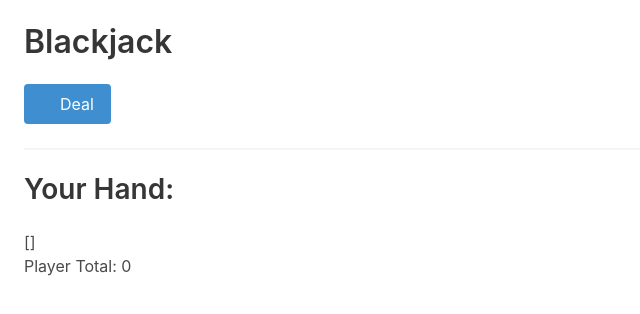
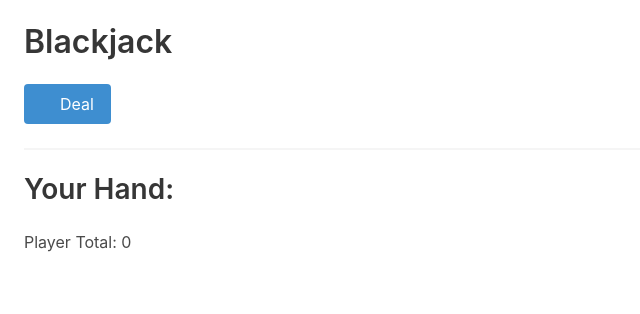
Before and after one commit to cdterry87/Blackack, a Vue app: page / in a window 1280 px wide. Shown: the top 314 px of the page, without its empty margins (0-640 px from the left). Built offline with nearby package versions, Linux system fonts and the light colour scheme; some icons are missing.

Commit message:
Added debug mode

```diff
--- a/src/App.vue
+++ b/src/App.vue
@@ -44,7 +44,7 @@
             <div class="columns is-multiline is-mobile">
                 <Card :card="card" v-for="(card, index) in playerHand" :key="index" />
             </div>
-            <div>{{ playerHand }}</div>
+            <div v-if="debug">{{ playerHand }}</div>
             <div>Player Total: {{ playerHandTotal }}</div>
         </div>
         <div class="content" v-if="turn > 1">
@@ -52,7 +52,7 @@
             <div class="columns is-multiline is-mobile">
                 <Card :card="card" v-for="(card, index) in dealerHand" :key="index" />
             </div>
-            <div>{{ dealerHand }}</div>
+            <div v-if="debug">{{ dealerHand }}</div>
             <div>Dealer Total: {{ dealerHandTotal }}</div>
         </div>
     </div>
@@ -77,6 +77,7 @@ export default {
     },
     data() {
         return {
+            debug: false,
             deck: deck,
             turn: 0,
             gameDeck: [],
```
